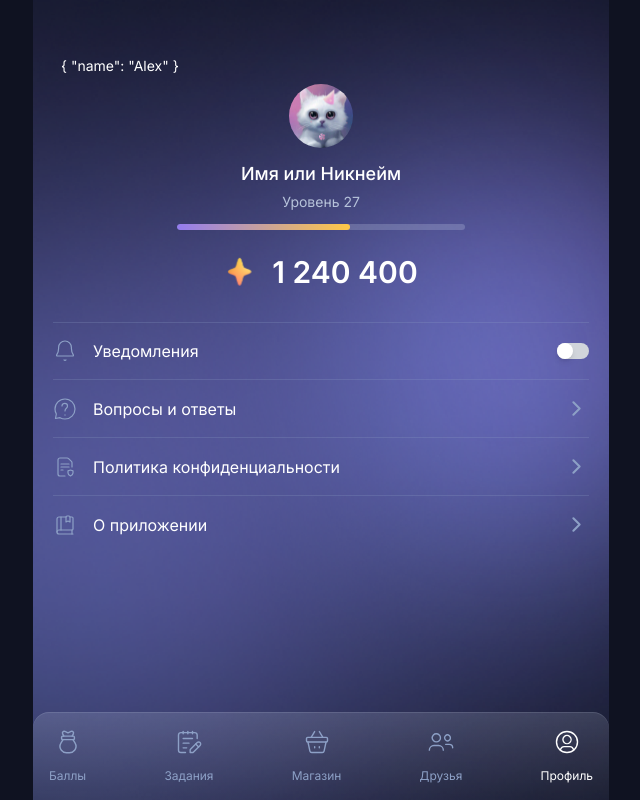
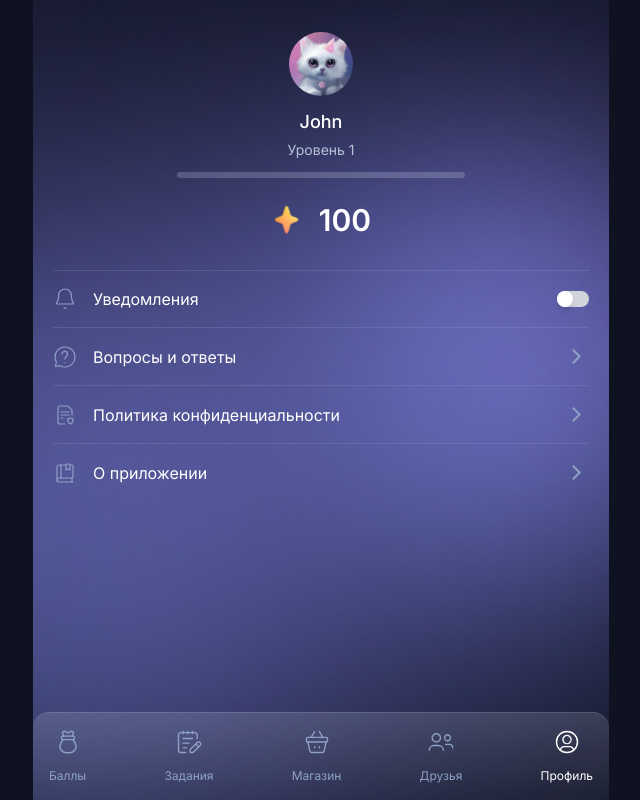
Before and after one commit to latipov-kama/ural-tap, a React (Vite) app: page /profile in a window 1280 px wide. Shown: the whole page, without its empty margins (319-959 px from the left). Built offline with nearby package versions, Linux system fonts and the light colour scheme.

Commit message:
info and coins in profile

```diff
--- /dev/null
+++ b/src/components/level-progress/LevelProgress.tsx
@@ -0,0 +1,27 @@
+import React from "react";
+
+interface LevelProgressProps {
+  coins: number;
+  level: number;
+  levels: number[];
+}
+
+const LevelProgress: React.FC<LevelProgressProps> = ({ coins, level, levels }) => {
+  const getLevelProgress = () => {
+    const levelThreshold = levels[level - 1] || 0;
+    const nextLevelThreshold = levels[level] || Infinity;
+    const progress = (coins - levelThreshold) / (nextLevelThreshold - levelThreshold);
+    return Math.min(progress * 100, 100);
+  };
+
+  return (
+    <div className="w-full h-1.5 bg-[#E2ECFF35] rounded-3xl overflow-hidden">
+      <div
+        className="h-full rounded-full bg-gradient-to-r from-[#937CEF] to-[#FFC846]"
+        style={{ width: `${getLevelProgress()}%` }}
+      ></div>
+    </div>
+  );
+};
+
+export default LevelProgress;
--- a/src/screens/home/Home.tsx
+++ b/src/screens/home/Home.tsx
@@ -6,11 +6,10 @@ import Button from "../../components/ui/button/Button";
 import Badge from "../../components/ui/badge/Badge";
 import { useTelegramAuth } from "../../hooks/useTelegramUser";
 import { useScoreStore } from "../../stores/score";
+import LevelProgress from "../../components/level-progress/LevelProgress";
 
 function Home() {
   const user = useTelegramAuth();
-
-  // Access Zustand store to get coins and level
   const { coins, level, addCoins, levels } = useScoreStore();
 
   const [limit] = useState(500);
@@ -30,14 +29,6 @@ function Home() {
     addCoins(tapCount); // Add coins based on the tap count (10 coins per tap)
   };
 
-  // Calculate progress for the current level
-  const getLevelProgress = () => {
-    const levelThreshold = levels[level - 1];
-    const nextLevelThreshold = levels[level] || Infinity; // If at last level, set next threshold to Infinity
-    const progress = (coins - levelThreshold) / (nextLevelThreshold - levelThreshold);
-    return Math.min(progress * 100, 100); // Ensure it doesn't exceed 100%
-  };
-
   return (
     <div className="p-5 py-8 h-full flex flex-col justify-between">
       <div className="px-4 pt-4 rounded-xl gradient_bg">
@@ -55,10 +46,7 @@ function Home() {
           </div>
         </div>
         <div className="w-full h-1.5 mt-3 bg-[#E2ECFF35] rounded-3xl overflow-hidden">
-          <div
-            className="h-full rounded-full bg-gradient-to-r from-[#937CEF] to-[#FFC846]"
-            style={{ width: `${getLevelProgress()}%` }} // Progress to the next level based on current level's threshold
-          ></div>
+          <LevelProgress coins={coins} level={level} levels={levels} />
         </div>
       </div>
 
--- a/src/screens/profile/Profile.tsx
+++ b/src/screens/profile/Profile.tsx
@@ -6,8 +6,11 @@ import book from "../../assets/book.svg";
 import friend from "../../assets/friend.svg"
 import { ChevronRight } from "lucide-react";
 import Toggle from "../../components/ui/toggle/Toggle";
-import { useEffect, useState } from "react";
+import { useState } from "react";
 import { Link } from "react-router-dom";
+import { useTelegramAuth } from "../../hooks/useTelegramUser";
+import { useScoreStore } from "../../stores/score";
+import LevelProgress from "../../components/level-progress/LevelProgress";
 
 const Profile = () => {
   const arr = [
@@ -27,17 +30,10 @@ const Profile = () => {
       route: "/"
     },
   ];
+  const user = useTelegramAuth();
+  const { coins, level, levels } = useScoreStore();
   const [notificationOn, setNotificationOn] = useState(false);
-  const [user, setUser] = useState<object>({ name: "Alex" });
 
-  useEffect(() => {
-    if (typeof window !== "undefined" && window.Telegram?.WebApp) {
-      const tgData = window.Telegram.WebApp.initDataUnsafe;
-
-      setUser(tgData)
-      console.log(tgData);
-    }
-  }, [])
 
   const handleToggle = () => {
     setNotificationOn(!notificationOn);
@@ -45,25 +41,20 @@ const Profile = () => {
 
   return (
     <div className="p-5 py-8 h-full">
-      {user && (
-        <p className="p-2 rounded-md text-sm mt-4">
-          {JSON.stringify(user, null, 2)}
-        </p>
-      )}
       <div className="flex flex-col items-center justify-center">
         <div className="w-16 h-16 rounded-full overflow-clip">
           <img src={friend} alt="friend" className="w-full h-full object-cover" />
         </div>
-        <h2 className="mt-3 text-lg font-medium">Имя или Никнейм</h2>
-        <p className="text-secondary mt-1 text-sm">Уровень 27</p>
+        <h2 className="mt-3 text-lg font-medium">{user.first_name}</h2>
+        <p className="text-secondary mt-1 text-sm">Уровень {level}</p>
 
-        <div className="max-w-72 w-full h-1.5 mt-3 bg-[#E2ECFF35] rounded-3xl overflow-hidden">
-          <div className="h-full w-3/5 rounded-full bg-gradient-to-r from-[#937CEF] to-[#FFC846]"></div>
+        <div className="max-w-72 w-full mt-3">
+          <LevelProgress coins={coins} level={level} levels={levels} />
         </div>
 
         <div className="flex items-center gap-4 mt-6">
           <img src={sparkles} alt="sparkles" className="" />
-          <p className="text-3xl font-semibold">1 240 400</p>
+          <p className="text-3xl font-semibold">{coins.toLocaleString()}</p>
         </div>
       </div>
 
--- a/src/stores/score.ts
+++ b/src/stores/score.ts
@@ -28,8 +28,6 @@ export const useScoreStore = create<ScoreState>((set) => ({
         return level;
       }, 1); // Начинаем с уровня 1
 
-      console.log(newCoins);
-
       return {
         coins: newCoins,
         level: newLevel,
```
